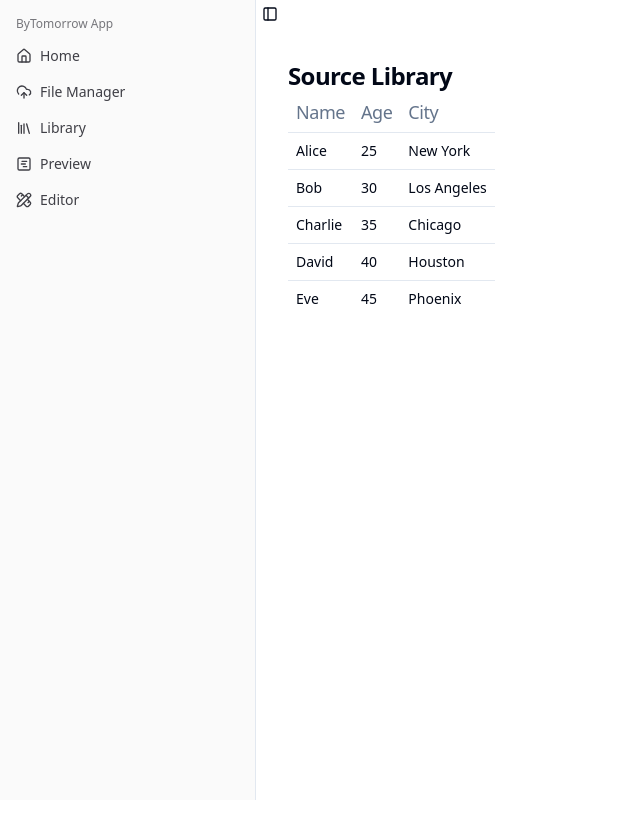
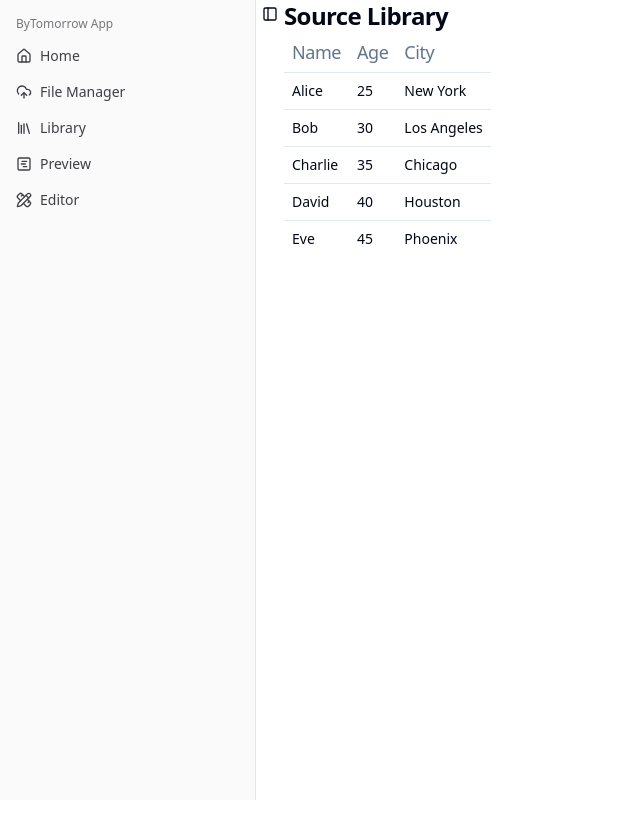
Before and after one commit to drothermel/by-tomorrow-app, a SvelteKit app in the folder by-tomorrow/: page /library in a window 1280 px wide. Shown: the whole page, without its empty margins (0-640 px from the left). After the commit the page ends 800 px from the top, so only its background shows below. Built offline with nearby package versions, Linux system fonts and the light colour scheme.

Commit message:
remove extra formatting from data-table in prep for better page content formatting

```diff
--- a/by-tomorrow/src/routes/+layout.svelte
+++ b/by-tomorrow/src/routes/+layout.svelte
@@ -3,14 +3,11 @@
 	import AppSidebar from '$lib/components/app-sidebar.svelte'
 
 	import '../app.css'
-	import { Provider } from '$lib/components/ui/tooltip'
 	let { children } = $props()
 </script>
 
 <Sidebar.Provider>
 	<AppSidebar />
-	<main>
-		<Sidebar.Trigger />
-		{@render children?.()}
-	</main>
+	<Sidebar.Trigger />
+	{@render children?.()}
 </Sidebar.Provider>
--- a/by-tomorrow/src/routes/library/+page.svelte
+++ b/by-tomorrow/src/routes/library/+page.svelte
@@ -3,15 +3,12 @@
 	import Label from '$lib/components/ui/label/label.svelte'
 </script>
 
-<div class="hidden h-full flex-1 flex-col space-y-8 p-8 md:flex">
-	<div class="flex items-center justify-between space-y-4">
-		<div>
-			<!-- leading-tight lg:leading-[1.1] -->
-			<h2 class="text-2xl font-bold tracking-tight text-balance">
-				Source Library
-			</h2>
+<div>
+	<div>
+		<h2 class="text-2xl font-bold tracking-tight text-balance">
+			Source Library
+		</h2>
 
-			<DataTable />
-		</div>
+		<DataTable />
 	</div>
 </div>
```
